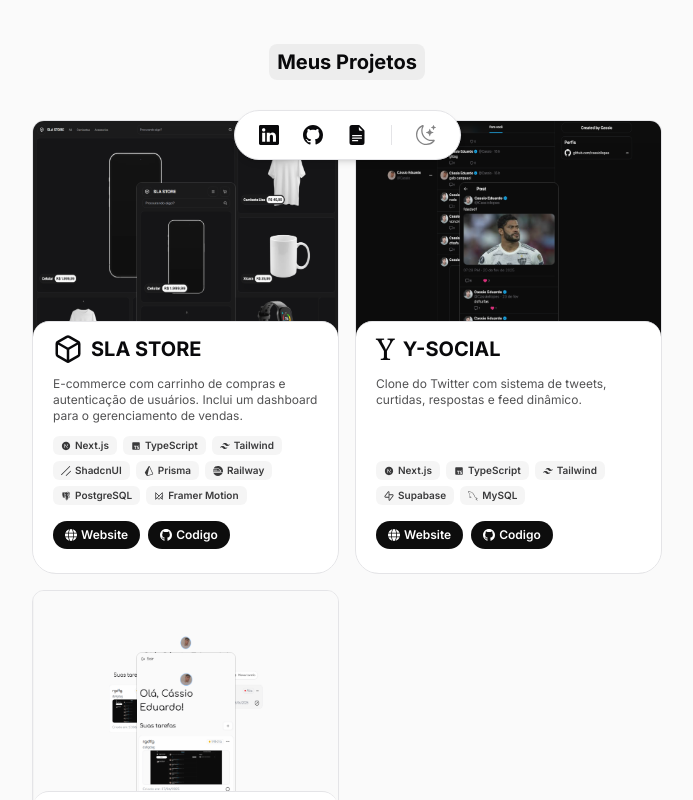
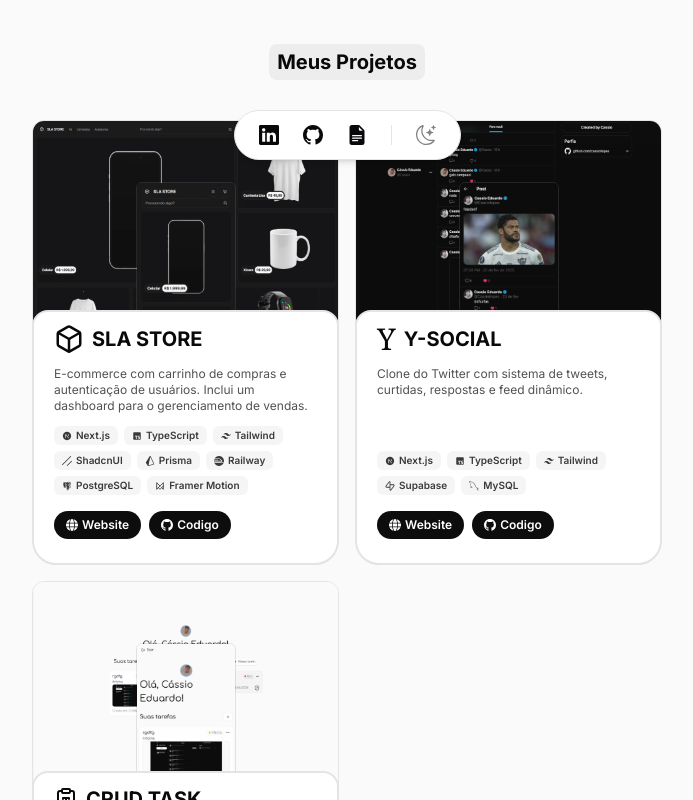
Before and after one commit to Cassiollopes/portfolio, a Next.js app: page / in a window 1280 px wide. Shown: the part 620-1420 px from the top of the page, without its empty margins (293-986 px from the left). Built offline with nearby package versions, Linux system fonts and the light colour scheme.

Commit message:
modified:   src/components/project-card.tsx

```diff
--- a/src/components/project-card.tsx
+++ b/src/components/project-card.tsx
@@ -47,13 +47,13 @@
 }) {
   return (
     <div
-      className="w-full max-md:h-fit h-full overflow-hidden border rounded-3xl rounded-t-xl flex items-start justify-start group flex-col transition-all duration-200 ease-in bg-gradient-to-b from-transparent dark:to-black/10 to-white from-60% hover:shadow-xl group"
+      className="w-full max-md:h-fit h-full overflow-hidden flex items-start justify-start group flex-col transition-all duration-200 ease-in hover:shadow-xl group rounded-b-3xl bg-transparent"
       style={{ scrollSnapAlign: "center" }}
     >
       <Link
         href={link}
         target="_blank"
-        className="flex md:min-h-[220px] relative overflow-hidden w-full justify-center shadow-inner opacity-95 dark:opacity-85"
+        className="flex md:min-h-[210px] relative overflow-hidden w-full justify-center shadow-inner opacity-95 dark:opacity-85 rounded-t-xl border"
       >
         <Image
           src={images[0]}
@@ -76,7 +76,7 @@
           quality={100}
         />
       </Link>
-      <div className="h-full w-full flex pt-3 px-5 pb-6 justify-start flex-col gap-3 border-t rounded-t-2xl  transition-all duration-200 ease-in -mt-5 z-20 dark:bg-[#141414] bg-white shadow-xl">
+      <div className="h-full w-full flex pt-3 px-5 pb-6 justify-start flex-col gap-3 rounded-t-2xl rounded-b-3xl border-[2px] transition-all duration-200 ease-in -mt-5 z-20 dark:bg-[#141414] bg-white shadow-xl">
         <div className="flex items-center gap-2 uppercase">
           <div className="text-3xl">{icon}</div>
           <h2 className="text-xl">{title}</h2>
```
